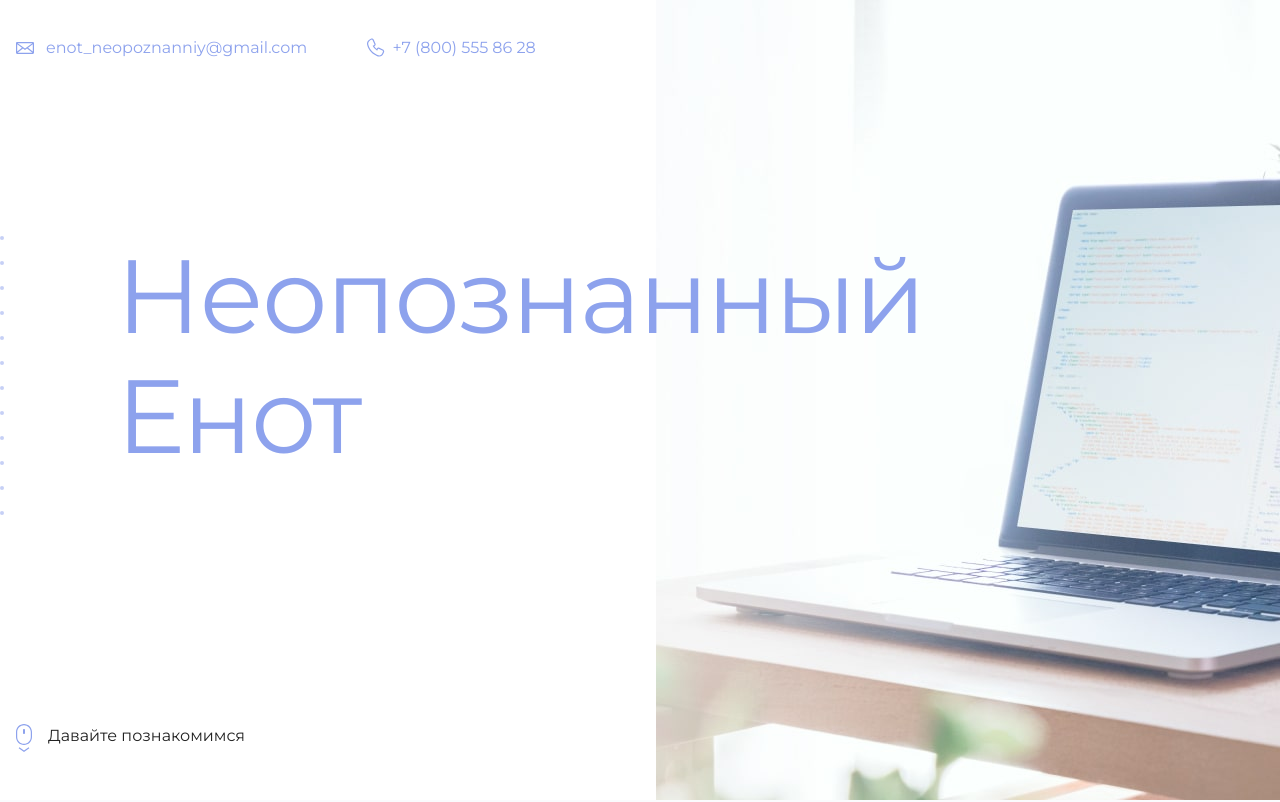
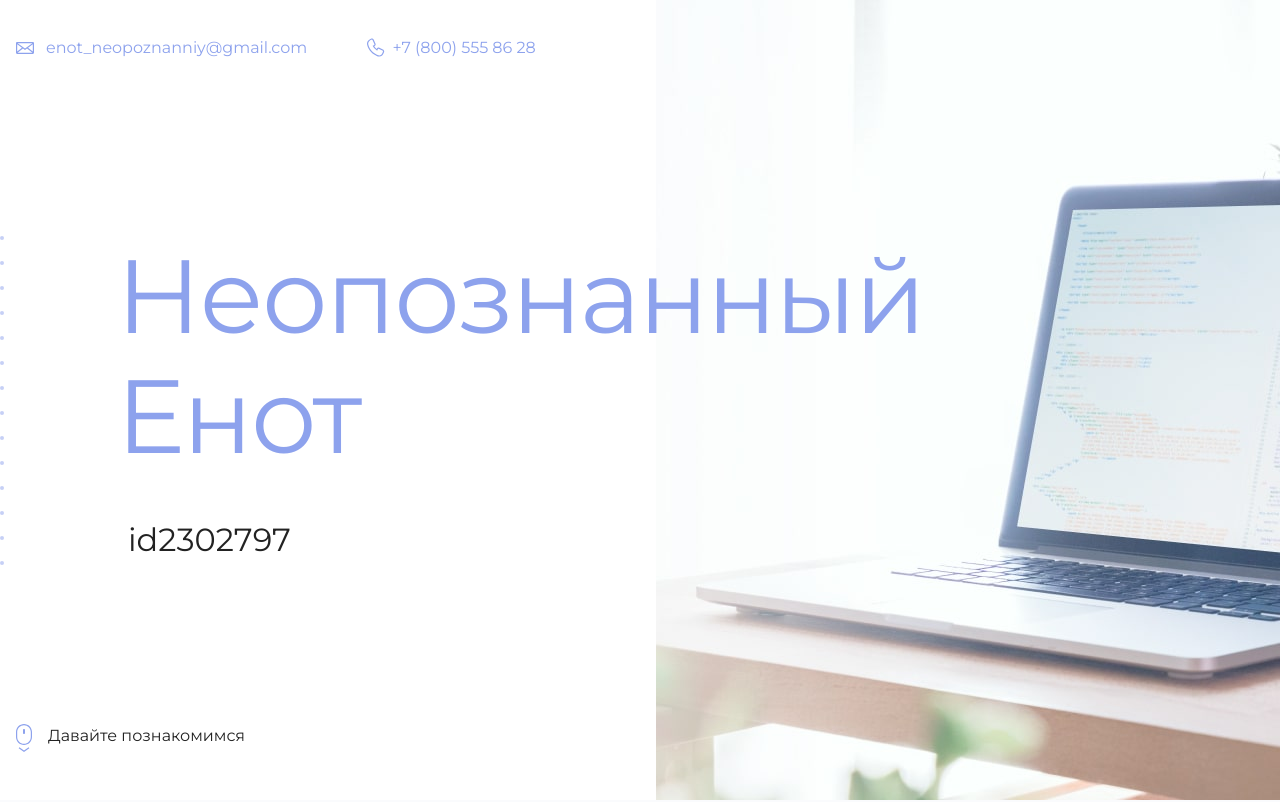
Before and after one commit to 24artem02/zadanie-ot-academi, a plain HTML site: page index.html in a window 1280 px wide. Shown: the top 802 px of the page. Drawn offline with Linux system fonts and the light colour scheme.

Commit message:
Update index.html

```diff
--- a/index.html
+++ b/index.html
@@ -19,7 +19,7 @@
       <section class="hero-image">
         <div class="container">
           <h1 class="heading">Неопознанный Енот</h1>
-          <p><!-- Тут ваш id на сайте Академии --></p>
+          <p>id2302797</p>
         </div>
       </section>
 
```
